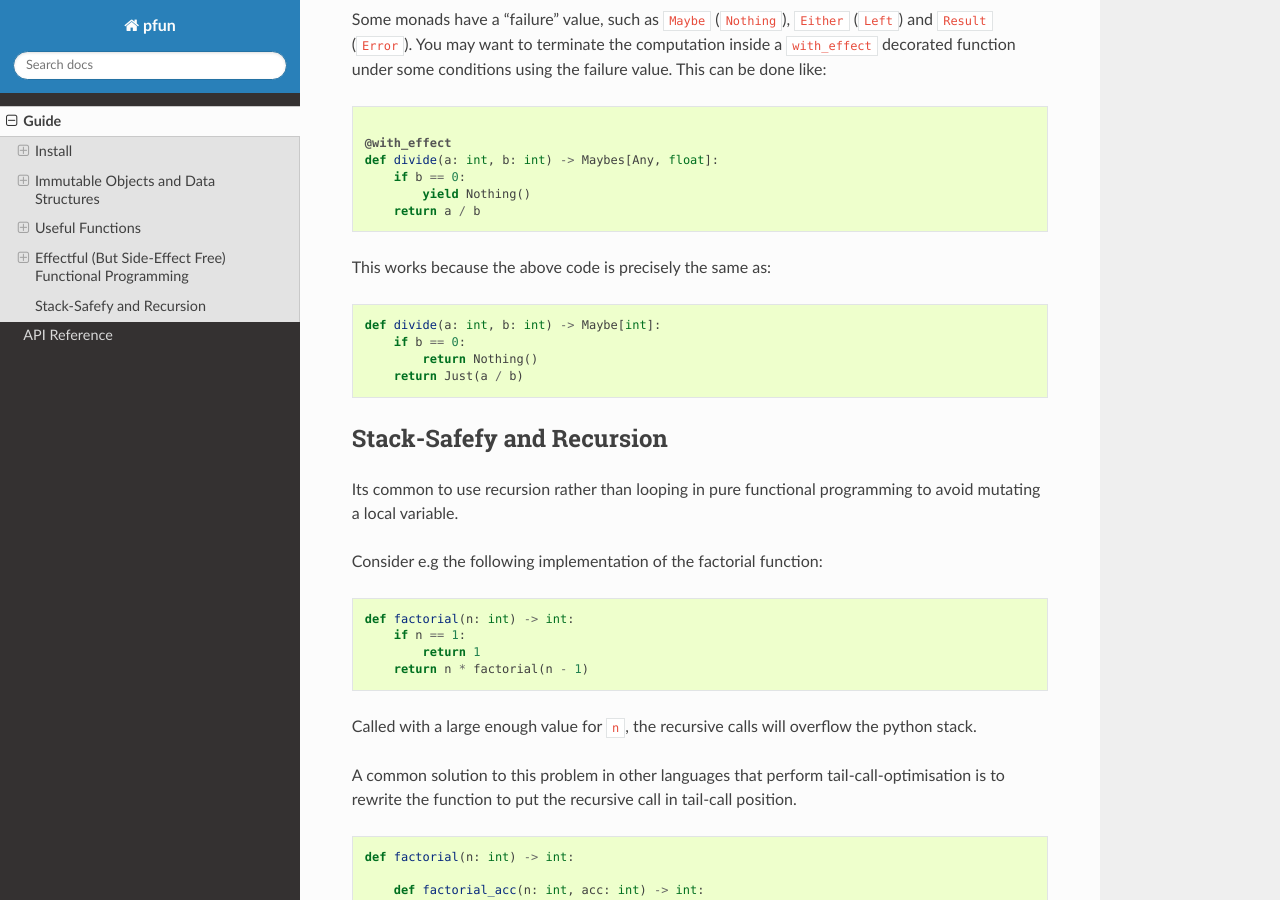
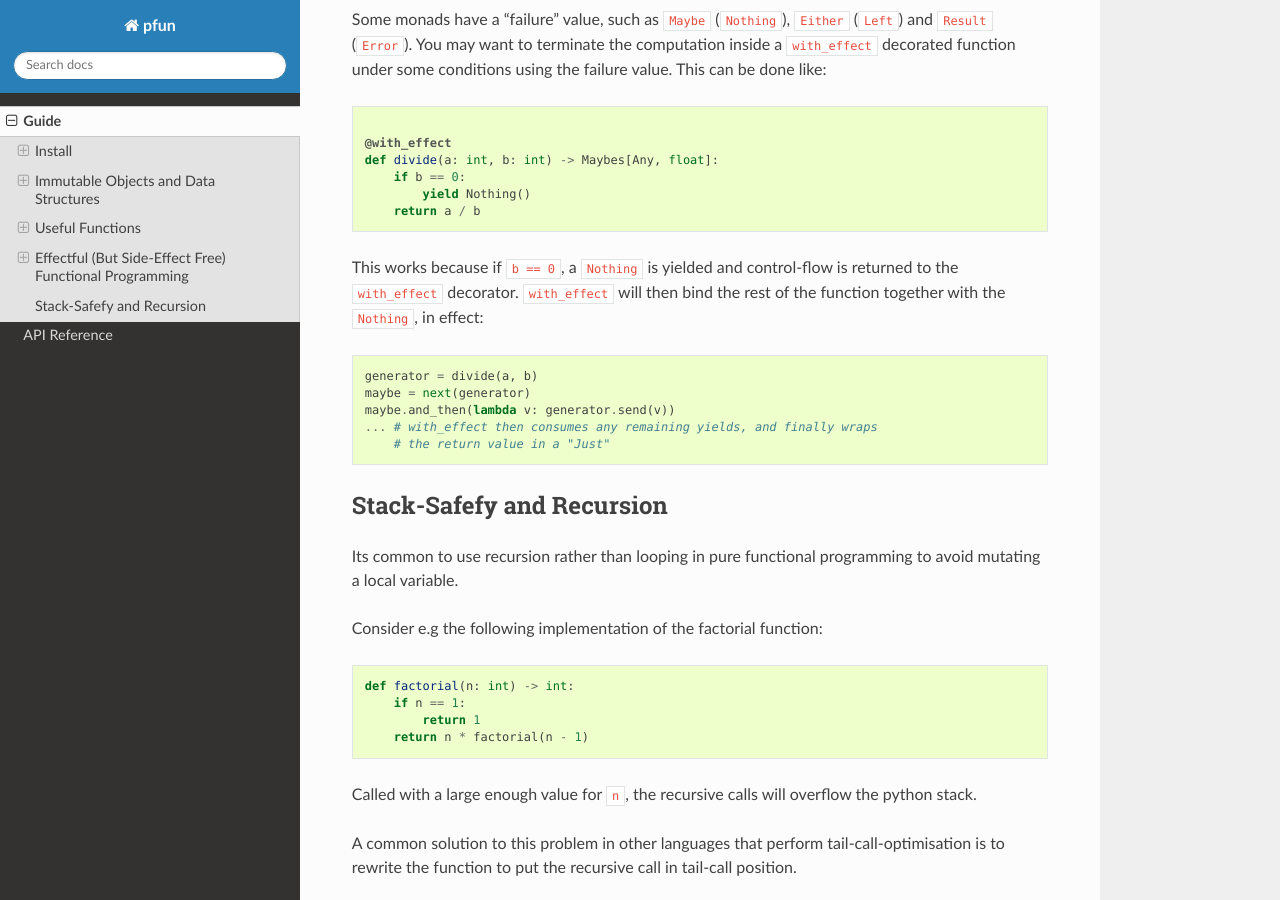
Before and after one commit to suned/pfun, a Sphinx documentation site: the page built from docs/source/programming_guide.md, in a window 1280 px wide and 900 px high, scrolled down 8711 px. Built offline with Sphinx 7.4.7 and the Read the Docs theme 2.0.0, drawn with Linux system fonts in a browser that asks for light colours; some of the changed text lies outside the part shown.

Commit message:
improve documentation

````diff
--- a/docs/source/programming_guide.md
+++ b/docs/source/programming_guide.md
@@ -413,13 +413,15 @@ def divide(a: int, b: int) -> Maybes[Any, float]:
         yield Nothing()
     return a / b
 ```
-This works because the above code is precisely the same as:
+This works because if `b == 0`, a `Nothing` is yielded and control-flow is returned to the `with_effect` decorator. `with_effect` will then bind the rest of the function together
+with the `Nothing`, in effect:
 
 ```python
-def divide(a: int, b: int) -> Maybe[int]:
-    if b == 0:
-        return Nothing()
-    return Just(a / b)
+generator = divide(a, b)
+maybe = next(generator)
+maybe.and_then(lambda v: generator.send(v))
+... # with_effect then consumes any remaining yields, and finally wraps
+    # the return value in a "Just"
 ```
 ## Stack-Safefy and Recursion
 Its common to use recursion rather than looping in pure functional programming to avoid mutating a local variable.
@@ -485,7 +487,9 @@ For some monads this is not a problem since they are designed to be stack safe (
 But for other monads (`Maybe`, `Either` and `Writer`), this can lead to `RecursionError`. Consider `pow_writer` which computes integer powers by recursion:
 
 ```python
-def pow_writer(n: int, m: int):
+from pfun.writer import value, tell
+
+def pow_writer(n: int, m: int) -> Writer[None, int]:
     if m == 0:
         return value(None)
     return tell(n).and_then(lambda _: pow_writer(n, m - 1))
````
Also changed, not shown: other parts of docs/source/programming_guide.md (+4 -1 lines).
